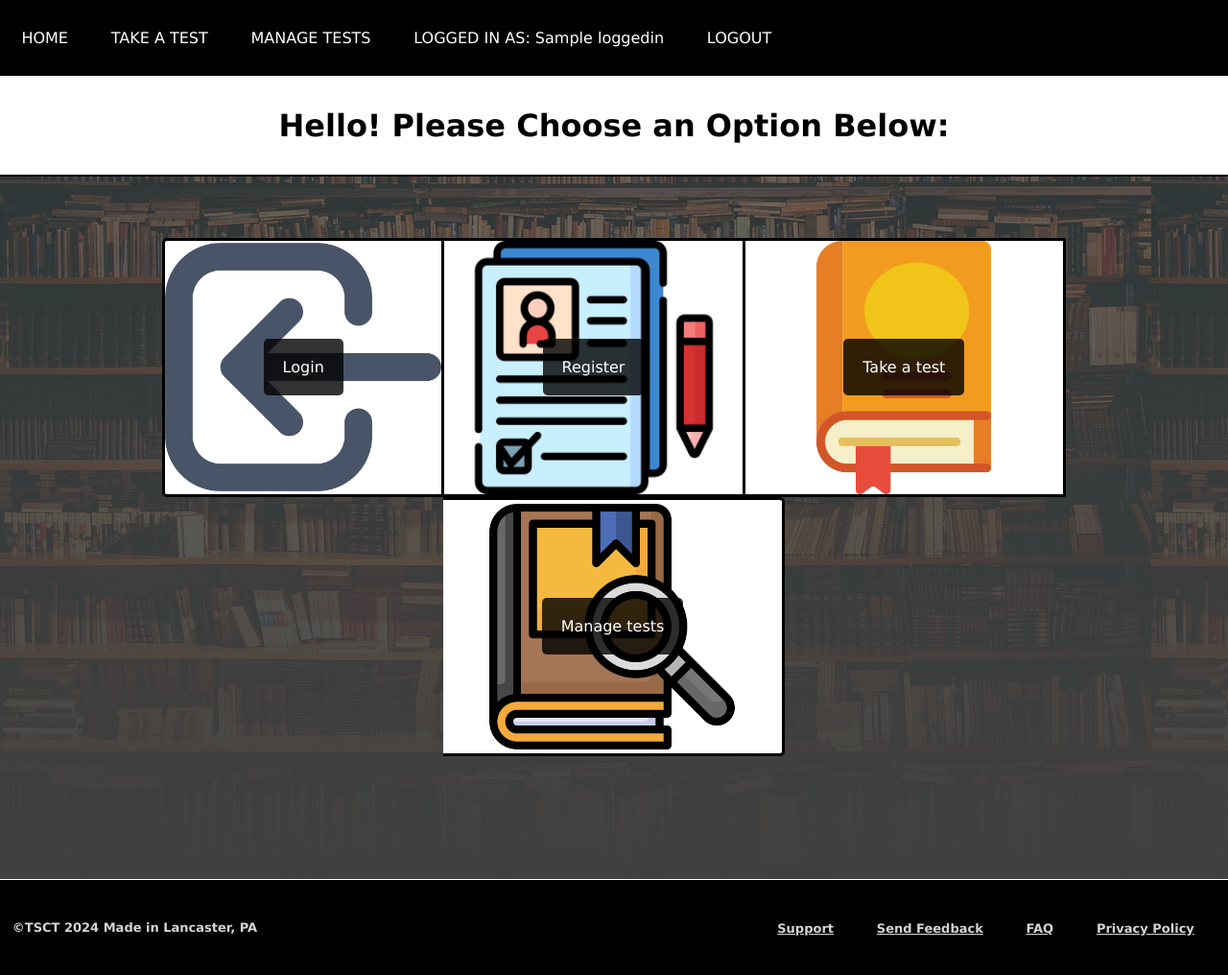
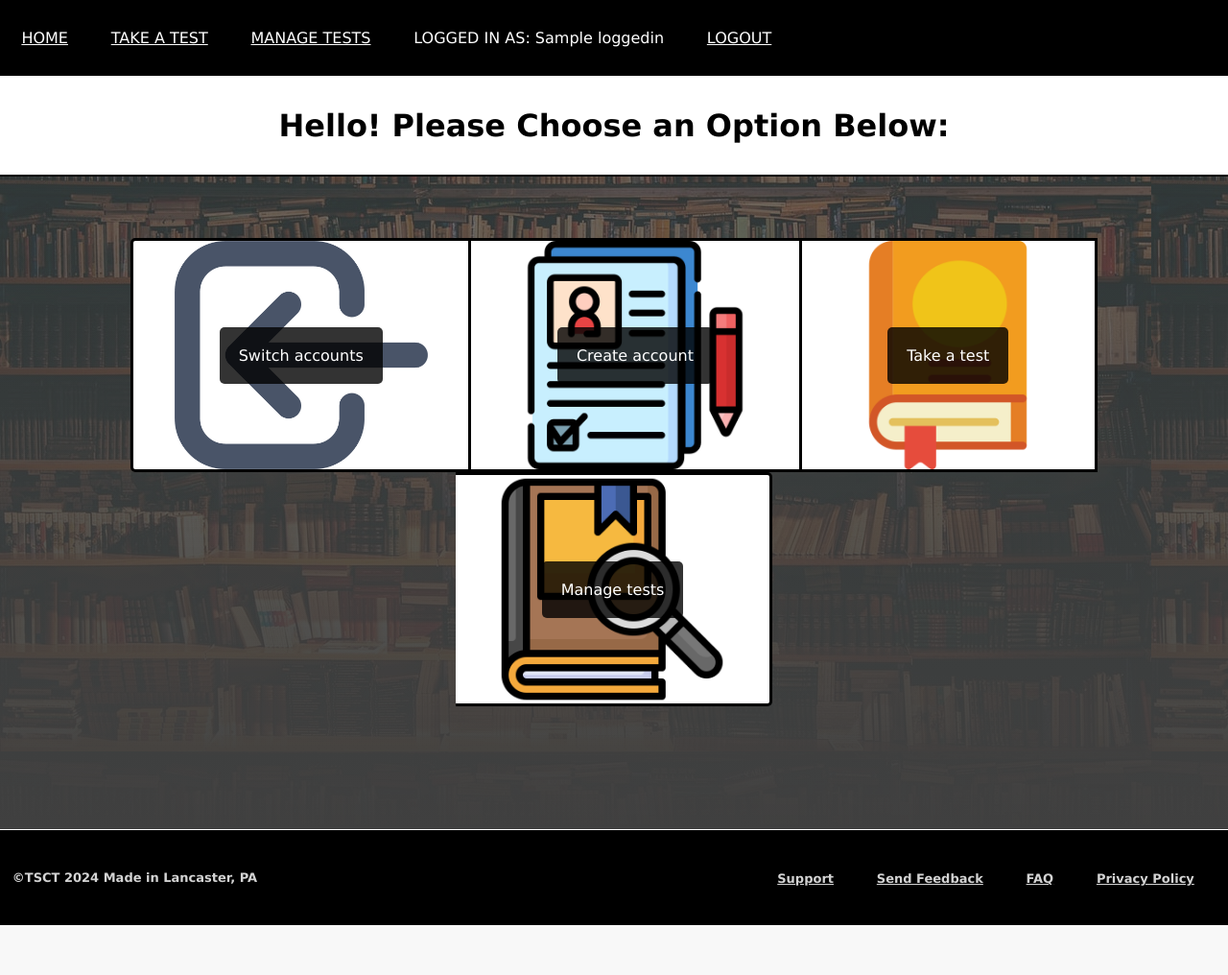
Before and after one commit to J-Rathman/160-Final-Project, a Python web app: template templates/index.html in a window 1280 px wide. Shown: the whole page at 96% size. After the commit the page ends 964 px from the top, so only its background shows below. Run offline with Jinja, Linux system fonts and the light colour scheme; the template is opened without the code that fills it: most values are stand-ins (such as "Sample title", 1, 10 or a date in 2020).

Commit message:
Small changes

```diff
--- a/main.py
+++ b/main.py
@@ -20,6 +20,7 @@ def get_index():
 @app.route("/login", methods=["GET"])
 def get_login_template():
     session["username"] = None
+    session["acct_type"] = None
     return render_template("login.html")
 
 
@@ -53,6 +54,7 @@ def logout():
 @app.route("/register", methods=["GET"])
 def get_register_template():
     session["username"] = None
+    session["acct_type"] = None
     return render_template("register.html")
 
 
--- a/static/styles/mainstyles.css
+++ b/static/styles/mainstyles.css
@@ -44,7 +44,6 @@ header li {
 header li a, header li span {
     display: block;
     text-align: center;
-    text-decoration: none;
     margin: 0.6em 1.4em;
     color: white;
 }
@@ -94,7 +93,7 @@ main .index-btns {
 
 .index-btns figure {
     background-color: white;
-    padding: 8%;
+    padding: 7%;
     border-top: 3px solid black;
     border-bottom: 3px solid black;
 }
--- a/templates/index.html
+++ b/templates/index.html
@@ -6,12 +6,21 @@
         {% endif %}
         <h1 class="welcome-msg">Hello! Please Choose an Option Below:</h1>
         <div class="index-btns">
+            {% if loggedin %}
+                <figure id="login-btn" onclick="window.location.href='/login'">
+                    <p>Switch accounts</p>
+                </figure>
+                <figure id="register-btn" onclick="window.location.href='/register'">
+                    <p>Create account</p>
+                </figure>
+            {% else %}
                 <figure id="login-btn" onclick="window.location.href='/login'">
                     <p>Login</p>
                 </figure>
                 <figure id="register-btn" onclick="window.location.href='/register'">
                     <p>Register</p>
                 </figure>
+            {% endif %}
             <figure id="test-btn" onclick="window.location.href='/take_a_test'">
                 <p>Take a test</p>
             </figure>
```
Also changed, not shown: 1 other file. Lines whose indentation alone changed are shown as unchanged.
